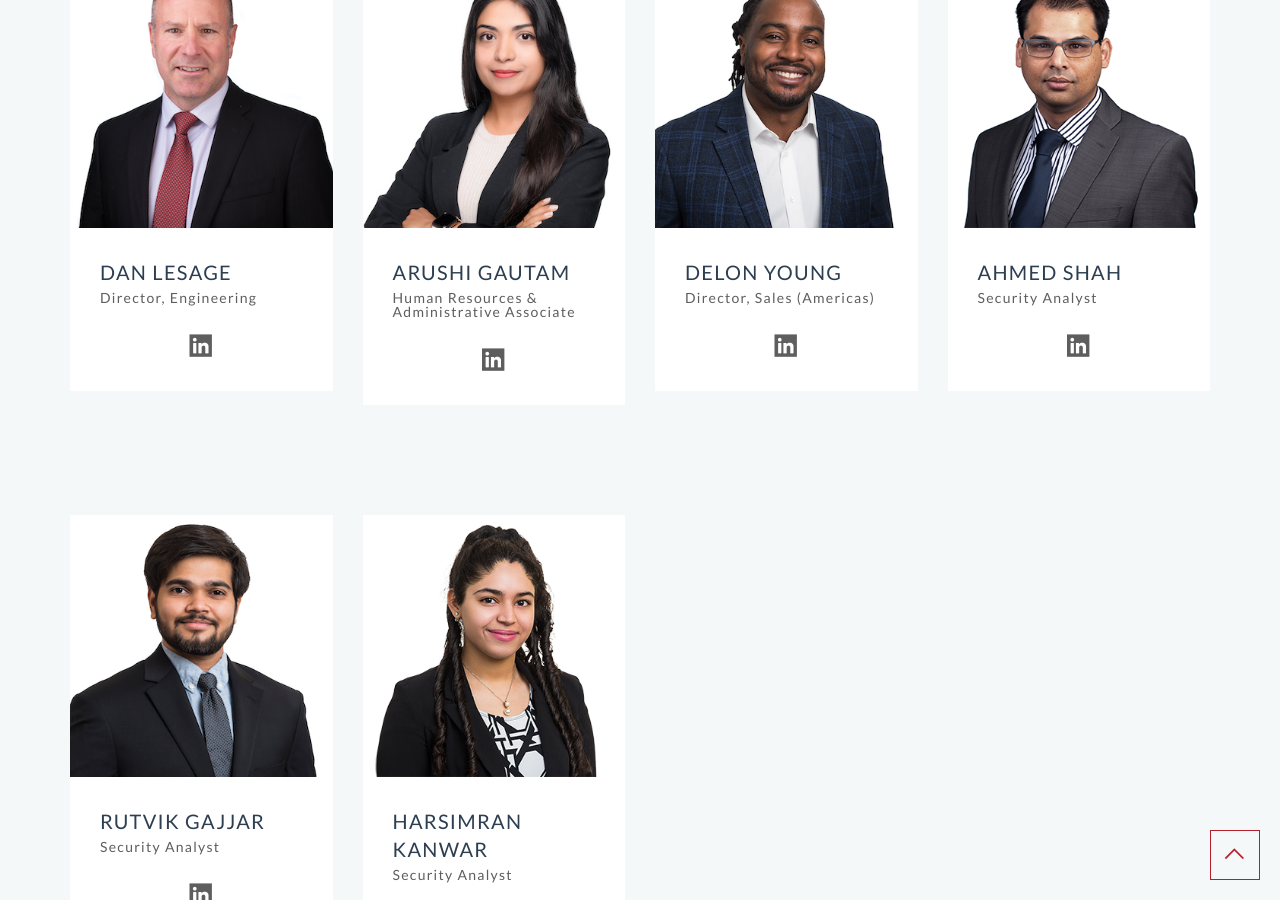
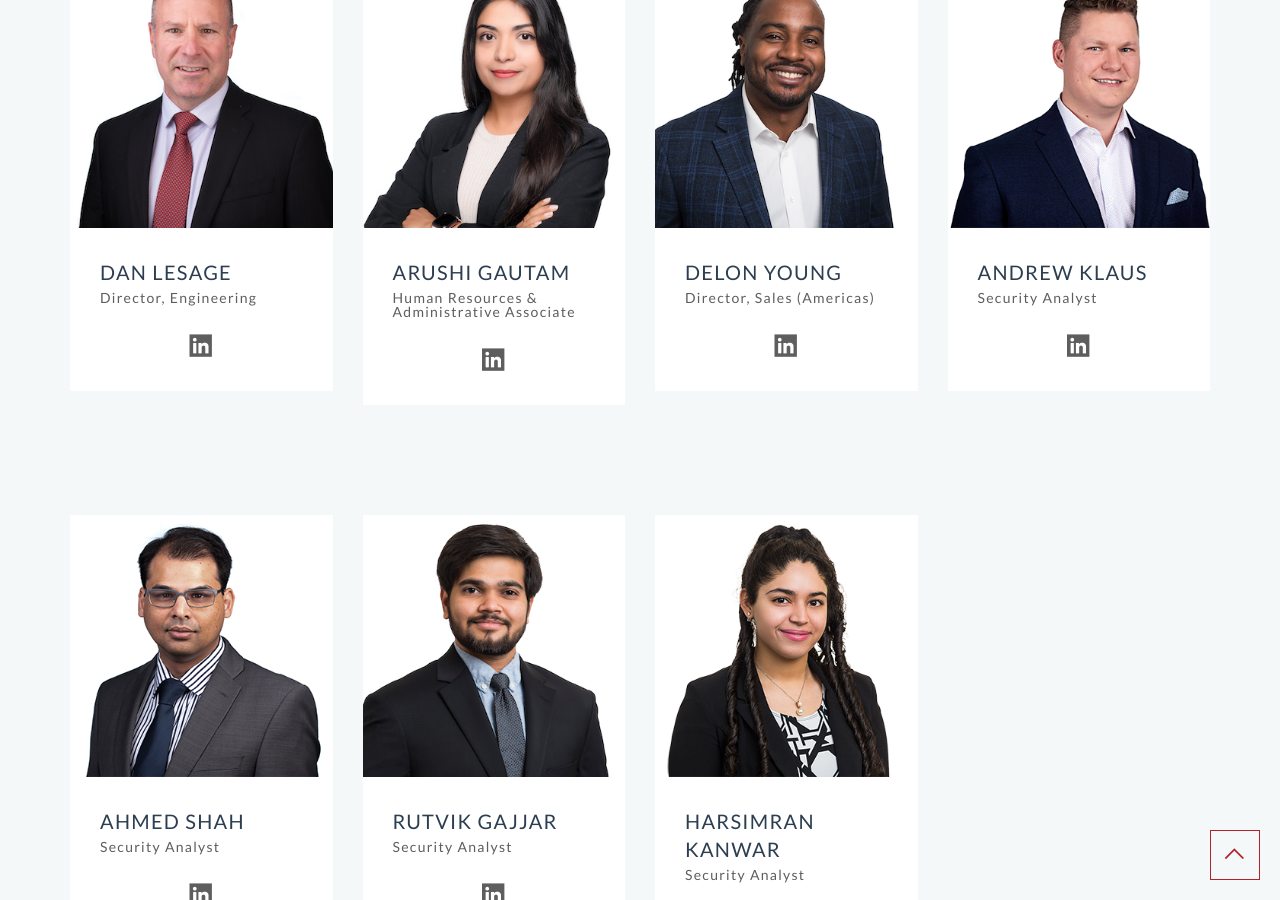
Before and after one commit to malleum-inc/website, a Jekyll site: the page built from index.html, in a window 1280 px wide and 900 px high, scrolled down 5294 px. Built offline with Jekyll 4.4.1, drawn with Linux system fonts in a browser that asks for light colours; nearby versions of some CDN libraries.

Commit message:
Update _config.yml

```diff
--- a/_config.yml
+++ b/_config.yml
@@ -412,6 +412,14 @@ team:
   linkedin: https://www.linkedin.com/in/delon-young/
 
 ## Team Member
+- name: Andrew Klaus
+  tagline: Security Analyst
+  avatar: andrewk.png
+
+  # Social Links
+  linkedin: https://www.linkedin.com/in/klausandrew/
+
+## Team Member
 - name: Ahmed Shah
   tagline: Security Analyst
   avatar: ahmed.png
```
